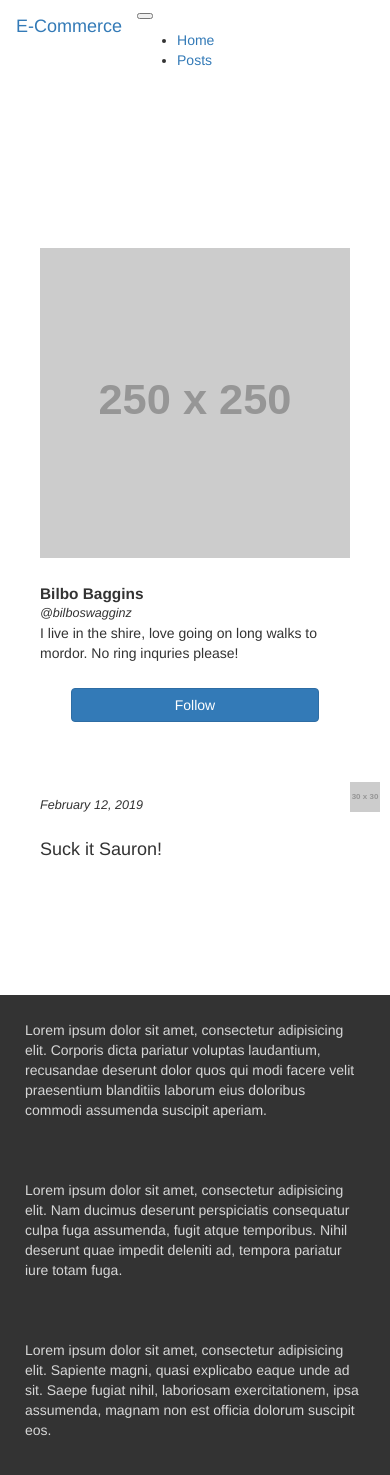
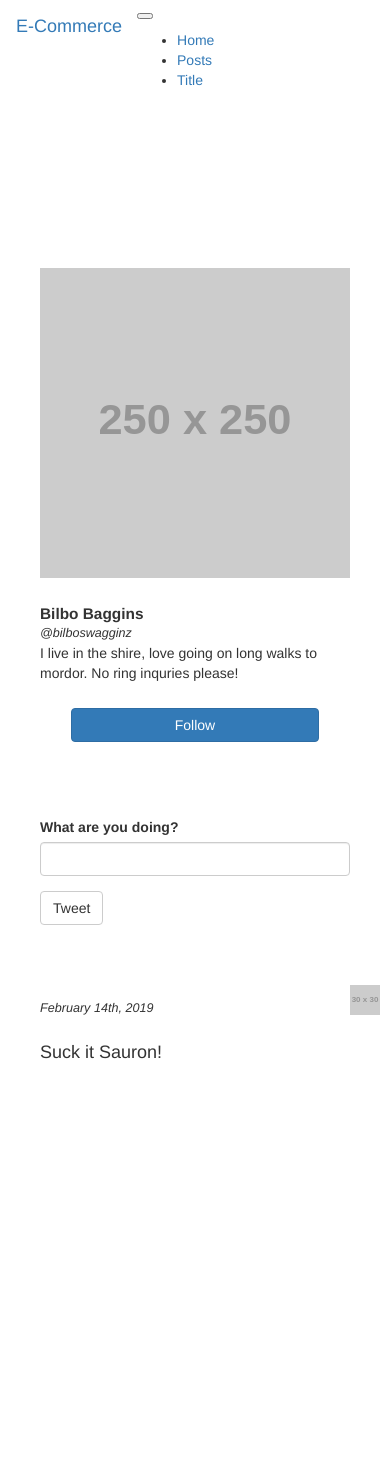
Before and after one commit to Geoffrey-Stevens/E-comerce_Twitter, a Flask app: page /posts in a window 390 px wide, after a click that opens the changed part. After the commit the page ends 1098 px from the top, so only its background shows below. Run offline with Flask 2, Linux system fonts and the light colour scheme; some libraries are stand-ins or nearby versions.

Commit message:
forms completed, TODO: add database and models

```diff
--- a/app/__init__.py
+++ b/app/__init__.py
@@ -1,12 +1,14 @@
 #import flask class from flask module
 from flask import Flask
 from flask_bootstrap import Bootstrap
+from config import Config
 #create instance of app variable
 app = Flask(__name__)
 # once app variable is created import the routes to
 
 #all other variable instances need to come after the app instance
 bootstrap = Bootstrap(app)
+app.config.from_object(Config)
 
 #load home page
 from app import routes
--- /dev/null
+++ b/app/forms.py
@@ -0,0 +1,13 @@
+from flask_wtf import FlaskForm
+from wtforms import StringField, SubmitField
+from wtforms.validators import DataRequired
+
+
+
+class TitleForm(FlaskForm):
+    title = StringField('Title: ', validators=[DataRequired()])
+    submit = SubmitField('Submit')
+
+class PostForm(FlaskForm):
+    tweet = StringField('What are you doing? ', validators=[DataRequired()])
+    submit = SubmitField('Tweet')
--- a/app/routes.py
+++ b/app/routes.py
@@ -1,9 +1,22 @@
 from app import app
 from flask import render_template, url_for, redirect
+from app.forms import TitleForm, PostForm
+
+
+#create posts global variable, only for placement before implementing database
+#once database is created, get rid of this variables
+tweets = [
+    {
+        'post_id': 0,
+        'tweet': 'Suck it Sauron!',
+        'date_posted': 'February 14th, 2019'
+    }
+]
 
 @app.route('/')
 @app.route('/index')
-def index():
+@app.route('/index/<header>', methods=['GET'])
+def index(header= ''):
     products = {
         1001: {
             'title': 'Soap',
@@ -26,8 +39,31 @@ def index():
             'desc': 'Do you even tren brah?'
         }
     }
-    return render_template('index.html', products=products, title='Home')
+    return render_template('index.html', header=header, products=products, title='Home')
 
-@app.route('/posts')
+@app.route('/posts', methods=['GET', 'POST'])
 def posts():
-    return render_template('posts.html', title='Posts')
+    form = PostForm()
+
+    #when form is submitted append to posts list, re-render posts page
+    if form .validate_on_submit():
+        tweet = form.tweet.data
+        tweets.append({
+        'post_id': len(tweets),
+        'tweet': tweet,
+        'date_posted': 'February 14th, 2019'
+        })
+
+
+    return render_template('posts.html', title='Posts', form=form, tweets=tweets)
+
+@app.route('/title', methods=['GET', 'POST'])
+def title():
+    form = TitleForm()
+
+    #when form is submitted, redirect to home page, and pass title to change what the h1 tag says
+    if form.validate_on_submit():
+        header = form.title.data
+        return redirect(url_for('index', header=header))
+
+    return render_template('title.html', title='Title', form=form)
--- a/app/templates/base.html
+++ b/app/templates/base.html
@@ -41,6 +41,13 @@
           {%endif%}
           <a class="nav-link" href="{{ url_for('posts') }}">Posts</a>
         </li>
+        {% if title == 'Title' %}
+        <li class="nav-item active">
+          {% else %}
+        <li class='nav-item'>
+          {%endif%}
+          <a class="nav-link" href="{{ url_for('title') }}">Title</a>
+        </li>
         </ul>
       </div>
     </nav>
@@ -54,17 +61,6 @@
 <!-- block app content allows us to keep base content that is similar to all files i.e. a filler -->
 {% block app_content%}{%endblock%}
 
-  <footer>
-    <div class="row top-margin-lg">
-      <div class="col-md-4">
-        <p>Lorem ipsum dolor sit amet, consectetur adipisicing elit. Corporis dicta pariatur voluptas laudantium, recusandae deserunt dolor quos qui modi facere velit praesentium blanditiis laborum eius doloribus commodi assumenda suscipit aperiam.</p>
-      </div> <!-- ends col-4-->
-      <div class="col-md-4">
-        <p>Lorem ipsum dolor sit amet, consectetur adipisicing elit. Nam ducimus deserunt perspiciatis consequatur culpa fuga assumenda, fugit atque temporibus. Nihil deserunt quae impedit deleniti ad, tempora pariatur iure totam fuga.</p>
-      </div> <!-- ends col-4-->
-      <div class="col-md-4">
-        <p>Lorem ipsum dolor sit amet, consectetur adipisicing elit. Sapiente magni, quasi explicabo eaque unde ad sit. Saepe fugiat nihil, laboriosam exercitationem, ipsa assumenda, magnam non est officia dolorum suscipit eos.</p>
-      </div> <!-- ends col-4-->
-    </div> <!-- end footer row -->
+
   </footer>
 {% endblock %}
--- a/app/templates/index.html
+++ b/app/templates/index.html
@@ -9,7 +9,11 @@
 <div class="container">
   <div class="row top-margin-lg">
     <div class="col-md-12">
+      {% if header != '' %}
+      <h1>{{ header }}</h1>
+      {% else %}
       <h1>E-Commerce</h1>
+      {% endif %}
     </div>
   </div> <!-- ends row for header-->
   <!-- insert carousel -->
--- a/app/templates/posts.html
+++ b/app/templates/posts.html
@@ -1,4 +1,5 @@
 {% extends 'base.html' %}
+{% import 'bootstrap/wtf.html' as wtf %}
 
 {%block title%}
   {{super()}} - Posts
@@ -24,13 +25,24 @@
 
       <!-- starts tweet section -->
       <div class="col-md-8 offset-md-1">
+        <!-- Start posts form -->
         <div class="row">
           <div class="col-md-12">
             <div class="card">
+              {{ wtf.quick_form(form) }}
+            </div>
+          </div>
+        </div>
+        <!-- End post form -->
+      {% for post in tweets%}
+        <div class="row top-margin-sm">
+          <div class="col-md-12">
+            <div class="card">
               <img src="http://placehold.it/30x30" alt="Profile Image" class="prof_pic">
-              <p class="card-subtitle"> February 12, 2019</p>
-              <h4>Suck it Sauron!</h4>
+              <p class="card-subtitle">{{ post.date_posted }}</p>
+              <h4>{{ post.tweet }}</h4>
             </div>
+        {% endfor %}
           </div> <!-- ends col 12 for tweet -->
         </div> <!-- ends row for tweet -->
       </div><!-- ends col-8 -->
```
Also changed, not shown: app/templates/title.html (added, +16 -0 lines), 1 other file.
